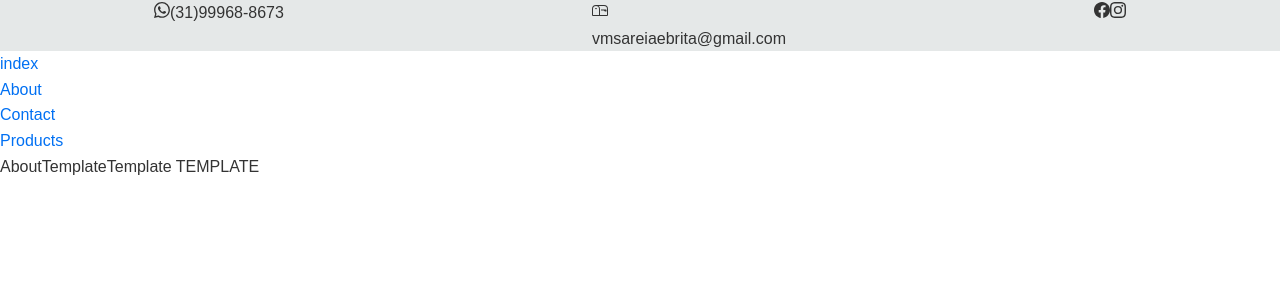
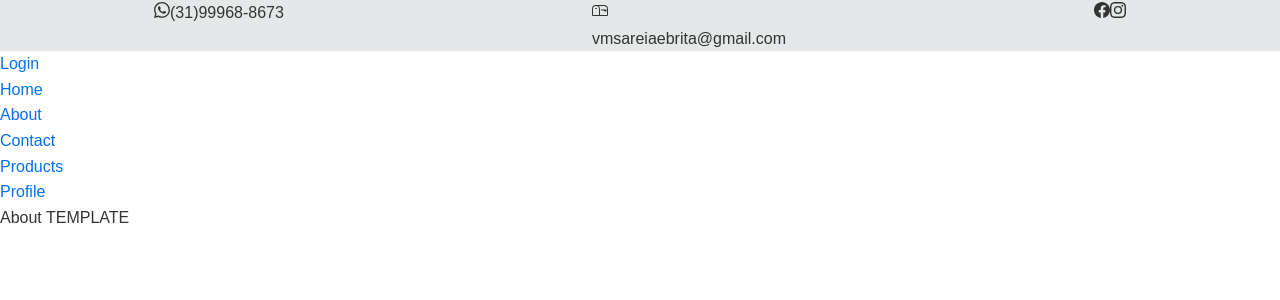
Before and after one commit to SantosRodrigo89/ux-institutional-nextjs, a Next.js app: page /about in a window 1280 px wide. Shown: the top 300 px of the page. Built offline with nearby package versions, Linux system fonts and the light colour scheme.

Commit message:
feat: add profile page also login and logout button

```diff
--- a/src/app/loading.jsx
+++ b/src/app/loading.jsx
@@ -1,3 +1,3 @@
-const LoadingPage = () => <span> CARREGAND ....</span>;
+const LoadingPage = () => <span> LOADING ....</span>;
 
 export default LoadingPage;
--- a/src/layouts/index.jsx
+++ b/src/layouts/index.jsx
@@ -2,9 +2,11 @@ import Link from "next/link";
 import menuHome from "./menuHome.json";
 import FirstHeader from "@/components/organisms/firstHeader/FirstHeader";
 
+
 const Layout = ({ children }) => (
   <>
     <FirstHeader />
+    <a href="/api/auth/login">Login</a>
     <ul>
       {menuHome.map((item) => (
         <li key={item.href}>
--- a/src/layouts/menuHome.json
+++ b/src/layouts/menuHome.json
@@ -1,6 +1,6 @@
 [
   {
-    "label": "index",
+    "label": "Home",
     "href": "/"
   },
   {
@@ -14,5 +14,9 @@
   {
     "label": "Products",
     "href": "/products"
+  },
+  {
+    "label": "Profile",
+    "href" : "/profile"
   }
 ]
--- a/src/templates/about/index.jsx
+++ b/src/templates/about/index.jsx
@@ -1,7 +1,7 @@
 "use client";
 
 const AboutTemplate = () => (
-    <span> AboutTemplateTemplate TEMPLATE</span>
+    <span> About TEMPLATE</span>
 )
 
 export default AboutTemplate;
--- a/src/templates/home/index.jsx
+++ b/src/templates/home/index.jsx
@@ -9,6 +9,7 @@ const HomeTemplate = () => (
     <div>
       <span>HOME PAGE</span>
     </div>
+    <a href="/api/auth/logout">Logout</a>
     <div>
       <Switch {...label} defaultChecked />
       <Switch {...label} />
```
Also changed, not shown: src/app/page.jsx (+3 -7 lines).
